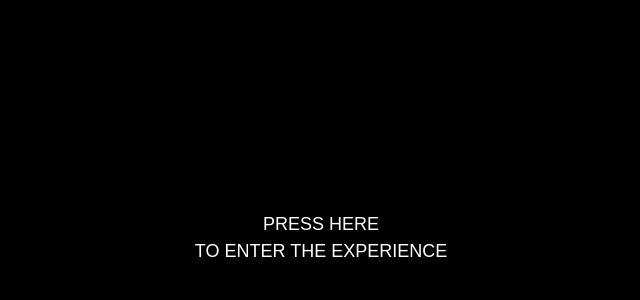
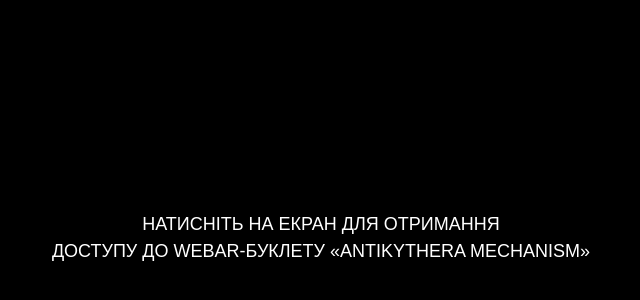
Before and after one commit to qStanL/Antikythera-mechanism, a plain HTML site: page index.html in a window 1280 px wide. Shown: the part 162-462 px from the top of the page, without its empty margins (319-959 px from the left). Drawn offline with nearby package versions, Linux system fonts and the light colour scheme.

Commit message:
Update index.html
«Changed by GitHub».

```diff
--- a/index.html
+++ b/index.html
@@ -26,9 +26,9 @@
                 text-transform: uppercase; font-family: Arial, Helvetica, sans-serif; font-weight: 400; line-height: 1.5em; font-size: large; white-space: nowrap;
                 user-select: none; pointer-events: none;
             ">
-            Press here
+            Натисніть на екран для отримання
             <br>
-            to enter the experience
+            доступу до WebAR-буклету «Antikythera mechanism»
         </div>
     </div>
 
```
